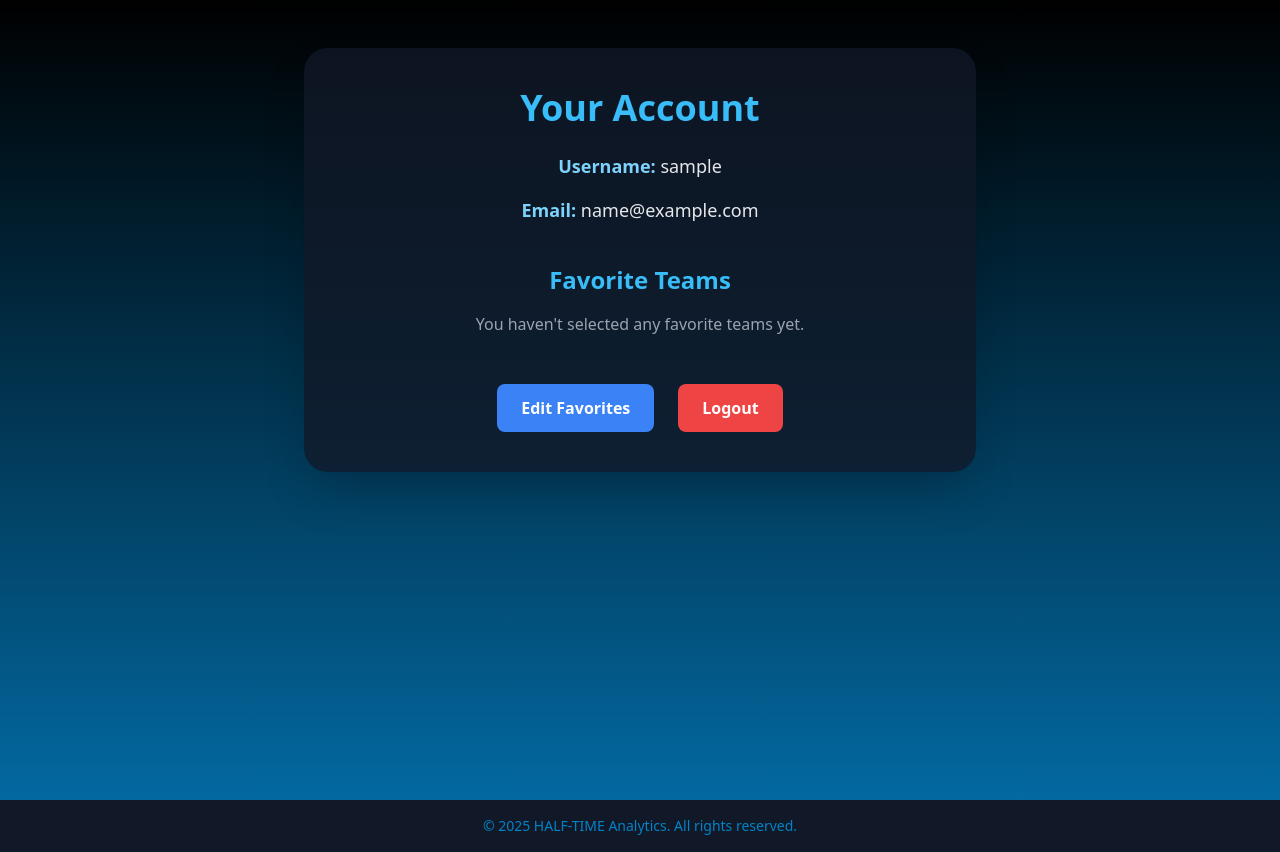
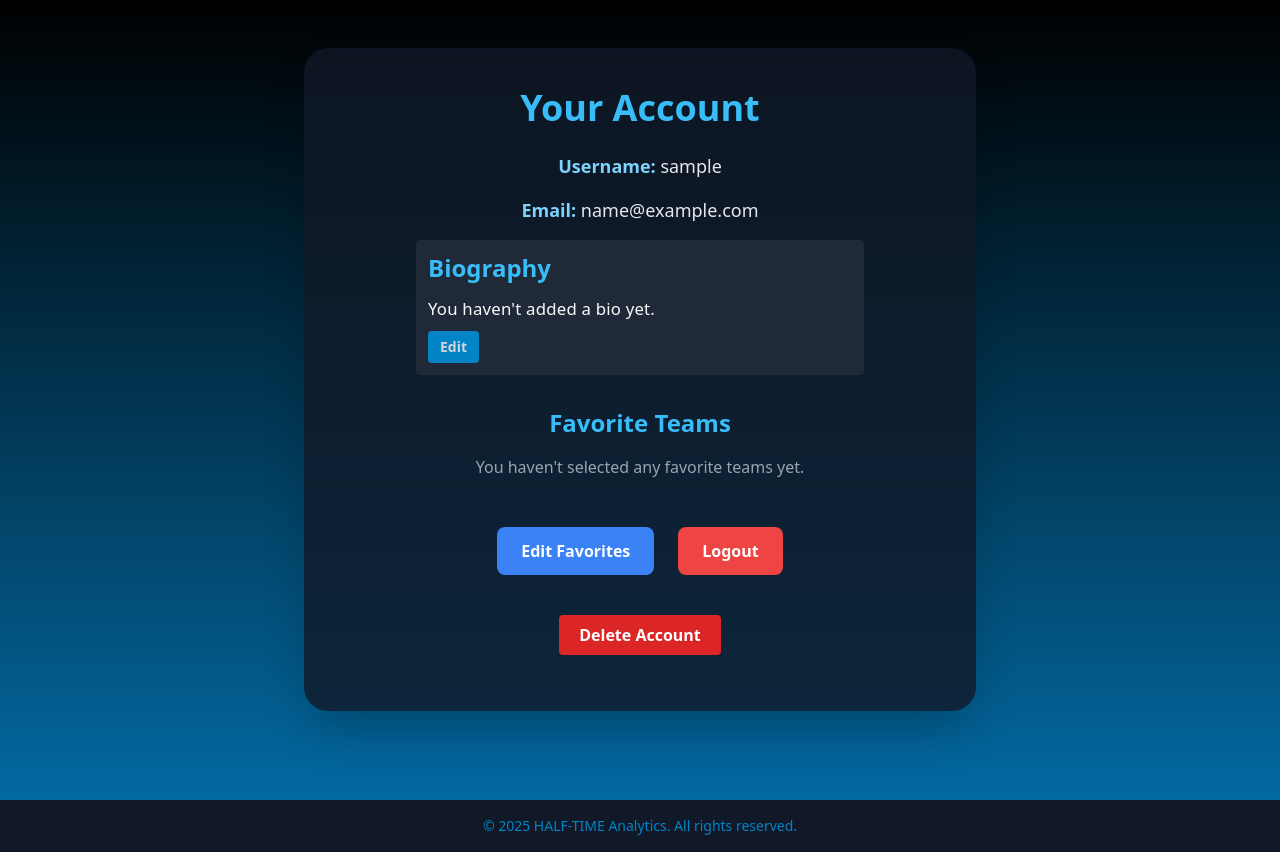
Before and after one commit to tnazm/sports-tracker, a Django app: page /account/ in a window 1280 px wide. Shown: the part 80-932 px from the top of the page. Run offline with Django 4.2, Linux system fonts and the light colour scheme; the visitor is signed in with stand-in values (Sample User, id 1); data comes from the database, SQL or seed files in the repository; some libraries are stand-ins or nearby versions.

Commit message:
added user bio

```diff
--- a/sportstracker_app/forms.py
+++ b/sportstracker_app/forms.py
@@ -1,6 +1,16 @@
 from django import forms
 from django.contrib.auth.models import User
 from django.contrib.auth.forms import UserCreationForm
+from .models import Profile
+
+
+class ProfileForm(forms.ModelForm):
+    class Meta:
+        model = Profile
+        fields = ['bio']
+        widgets = {
+            'bio': forms.Textarea(attrs={'rows':4, 'cols':40, 'placeholder':'Tell other users a little about yourself...'}),
+        }
 
 class CustomUserCreationForm(UserCreationForm):
     email = forms.EmailField(required=True)
--- a/sportstracker_app/templates/account.html
+++ b/sportstracker_app/templates/account.html
@@ -13,9 +13,37 @@
     <div class="space-y-4 text-lg text-gray-200">
       <p><span class="font-semibold text-sky-300">Username:</span> {{ user.username }}</p>
       <p><span class="font-semibold text-sky-300">Email:</span> {{ user.email|default:"(not provided)" }}</p>
+
+      <div id="bio-section" class="mt-8 max-w-md mx-auto text-left bg-gray-800 p-3 rounded text-gray-300">
+        <h2 class="text-2xl font-semibold text-sky-400 mb-3">Biography</h2>
+
+        <div id="bio-view" class="space-y-2">
+          {% if profile and profile.bio %}
+            <!-- larger, higher-contrast text for viewing -->
+            <p id="bio-text" class="whitespace-pre-wrap text-lg leading-relaxed text-white">{{ profile.bio|linebreaksbr }}</p>
+          {% else %}
+            <p id="bio-text" class="text-gray-300 text-lg leading-relaxed">You haven't added a bio yet.</p>
+          {% endif %}
+          <div class="mt-2">
+            <button id="edit-bio-btn" type="button" class="bg-sky-600 hover:bg-sky-500 px-3 py-1.5 rounded font-semibold text-sm">Edit</button>
+          </div>
+        </div>
+
+        <form id="bio-form" method="post" action="{% url 'update_account' %}" class="mt-2" style="display:none;">
+          {% csrf_token %}
+          <div class="w-full">
+            {{ profile_form.bio }}
+          </div>
+
+          <div class="mt-3 flex gap-3">
+            <button type="submit" class="bg-sky-600 hover:bg-sky-500 px-3 py-1.5 rounded font-semibold text-sm">Save</button>
+            <button id="cancel-bio-btn" type="button" class="bg-gray-600 hover:bg-gray-500 px-3 py-1.5 rounded font-semibold text-sm">Cancel</button>
+          </div>
+        </form>
+      </div>
     </div>
 
-    <div class="mt-10">
+    <div class="mt-8">
       <h2 class="text-2xl font-semibold text-sky-400 mb-4">Favorite Teams</h2>
       {% if favorites %}
         <ul class="flex flex-wrap justify-center gap-4">
@@ -34,6 +62,15 @@
       <a href="{% url 'pick_team' %}" class="bg-blue-500 hover:bg-blue-700 px-6 py-3 rounded-lg font-semibold transition">Edit Favorites</a>
       <a href="{% url 'logout' %}" class="bg-red-500 hover:bg-red-700 px-6 py-3 rounded-lg font-semibold transition">Logout</a>
     </div>
+
+    <!-- Delete account moved to bottom -->
+    <div class="mt-10 mb-4 flex justify-center">
+      <form method="post" action="{% url 'delete_account' %}" onsubmit="return confirm('Are you sure you want to delete your account? This action cannot be undone.');">
+        {% csrf_token %}
+        <input type="hidden" name="confirm" value="DELETE">
+        <button type="submit" class="bg-red-600 hover:bg-red-700 px-5 py-2 rounded font-semibold">Delete Account</button>
+      </form>
+    </div>
   </div>
 
   {% else %}
@@ -50,4 +87,70 @@
   {% endif %}
 
 </section>
+
+<!-- styles to improve visibility of typed characters -->
+<style>
+  /* make viewed bio text easier to read */
+  #bio-section #bio-text {
+    font-size: 1.05rem;       /* slightly larger */
+    line-height: 1.6;         /* more breathing room */
+    letter-spacing: 0.2px;
+    color: #f8fafc;           /* bright white-ish */
+  }
+
+  /* style the edit textarea / input rendered by the form so typed chars stand out */
+  #bio-section textarea,
+  #bio-section input[type="text"] {
+    font-size: 1rem;
+    line-height: 1.6;
+    color: #0f172a;          /* dark text for contrast on light background */
+    background: #f8fafc;     /* light background for the editing field */
+    padding: 0.5rem 0.75rem;
+    border-radius: 0.375rem;
+    border: 1px solid #cbd5e1;
+    width: 100%;
+    min-height: 6rem;        /* taller editing area */
+    resize: vertical;
+    box-sizing: border-box;
+  }
+
+  /* placeholder color for clarity */
+  #bio-section textarea::placeholder,
+  #bio-section input[type="text"]::placeholder {
+    color: #94a3b8;
+  }
+
+  /* ensure the edit form field contrasts with the surrounding dark bg */
+  #bio-section form {
+    margin-top: 0.5rem;
+  }
+</style>
+
+<script>
+  (function(){
+    const editBtn = document.getElementById('edit-bio-btn');
+    const cancelBtn = document.getElementById('cancel-bio-btn');
+    const bioView = document.getElementById('bio-view');
+    const bioForm = document.getElementById('bio-form');
+
+    if (!editBtn || !cancelBtn || !bioView || !bioForm) return;
+
+    editBtn.addEventListener('click', () => {
+      bioView.style.display = 'none';
+      bioForm.style.display = 'block';
+      const textarea = bioForm.querySelector('textarea, input[type="text"]');
+      if (textarea) {
+        textarea.focus();
+        const val = textarea.value;
+        textarea.value = '';
+        textarea.value = val;
+      }
+    });
+
+    cancelBtn.addEventListener('click', () => {
+      bioForm.style.display = 'none';
+      bioView.style.display = 'block';
+    });
+  })();
+</script>
 {% endblock %}
--- a/sportstracker_app/urls.py
+++ b/sportstracker_app/urls.py
@@ -9,6 +9,8 @@ urlpatterns = [
     path('week/<int:num>/', views.week, name='week'),
     path('newuserwelcome/',views.pick_team,name='pickteam'),
     path('account/',views.user_account,name='account'),
+    path('account/update/', views.update_account, name='update_account'),
+    path('account/delete/', views.delete_account, name='delete_account'),
     path('pick-team/', views.pick_team, name='pick_team'),
     path('favteamgames/<str:team>/',views.fav_team_games,name="fav_team_games")
     #path('teams/', views.teams, name='teams'),
--- a/sportstracker_app/views.py
+++ b/sportstracker_app/views.py
@@ -25,7 +25,7 @@ if BACKEND_PATH_STR not in sys.path:
 
 from django.shortcuts import render, redirect, HttpResponse
 from .models import Game
-from .forms import CustomUserCreationForm
+from .forms import CustomUserCreationForm, ProfileForm
 
 # Try to import backend scripts (don’t crash if they’re missing)
 # try:
@@ -128,20 +128,15 @@ def register(request):
 def pick_team(request):
     if request.user.is_authenticated:
         current_user = Profile.objects.get(user=request.user.id)
-        fav_teams = current_user.favorite_team["fav_teams"]
+        fav_teams = current_user.favorite_team.get("fav_teams", [])
+        team = fav_teams[0] if fav_teams else 1
+    else:
+        team = None
 
-        if fav_teams== []:
-            team = 1
-        else:
-            team = fav_teams[0]
-    else:
-        team=None
     if request.user.is_authenticated:
         current_user = Profile.objects.get(user=request.user.id)
-        user_favteam = current_user.favorite_team["fav_teams"]
-
-        favorites=request.session.get('favorite_teams', user_favteam)
-
+        user_favteam = current_user.favorite_team.get("fav_teams", [])
+        favorites = request.session.get('favorite_teams', user_favteam)
 
         if request.method == 'POST':
             selected_team = request.POST.get('team')
@@ -151,26 +146,17 @@ def pick_team(request):
                     if selected_team not in favorites:
                         favorites.append(selected_team)
                         request.session['favorite_teams'] = favorites
-                        # messages.success(request, f'You have added {selected_team} to your favorite teams.')
-                    else:
-                        pass
-                        # messages.info(request, f'{selected_team} is already in your favorite teams.')
-
                 elif action == 'remove':
                     if selected_team in favorites:
                         favorites.remove(selected_team)
                         request.session['favorite_teams'] = favorites
-                        # messages.success(request, f'You have removed {selected_team} from your favorite teams.')
-                    else:
-                        pass
-                        # messages.info(request, f'{selected_team} is not in your favorite teams.')
-
 
             request.session['favorite_teams'] = favorites
             return redirect('pickteam')
-        Profile.objects.filter(user=current_user.user).update(favorite_team={"fav_teams":favorites})
 
-        return render(request, "newuserhub.html", {"Weeks": Weeks, "Teams": nfl_teams, "Favorites": favorites,"currentuser":current_user,"Team":team})
+        Profile.objects.filter(user=current_user.user).update(favorite_team={"fav_teams": favorites})
+
+        return render(request, "newuserhub.html", {"Weeks": Weeks, "Teams": nfl_teams, "Favorites": favorites, "currentuser": current_user, "Team": team})
     else:
         return render(request, "newuserhub.html", {"Weeks": Weeks, "Teams": nfl_teams})
 
@@ -190,16 +176,49 @@ def user_account(request):
 
         current_user = Profile.objects.get(user=request.user.id)
 
-
-        return render(request, 'account.html',{
-            'user':current_user.user,
-            'favorites':current_user.favorite_team["fav_teams"],
-            'Weeks':Weeks,"Team":team
+        return render(request, 'account.html', {
+            'user': current_user.user,
+            'favorites': current_user.favorite_team.get("fav_teams", []),
+            'Weeks': Weeks,
+            'Team': team,
+            'profile': current_user,
+            'profile_form': ProfileForm(instance=current_user),
+        })
+    else:
+        return render(request, 'account.html',{"Weeks":Weeks,"Team":team})
 
 
-    })
-    else:
-        return render(request, 'account.html',{"Weeks":Weeks,"Team":team})
+
+@login_required
+def update_account(request):
+    if request.method == 'POST':
+        prof = Profile.objects.get(user=request.user.id)
+        form = ProfileForm(request.POST, instance=prof)
+        if form.is_valid():
+            form.save()
+            messages.success(request, 'Profile updated.')
+        else:
+            messages.error(request, 'There was a problem saving your profile.')
+    return redirect('account')
+
+
+@login_required
+def delete_account(request):
+    if request.method == 'POST':
+        confirm = request.POST.get('confirm')
+        if confirm == 'DELETE':
+            user = request.user
+            logout(request)
+            try:
+                user.delete()
+            except Exception:
+                messages.error(request, 'Unable to delete account.')
+                return redirect('account')
+            messages.success(request, 'Your account has been deleted.')
+            return redirect('home')
+        else:
+            messages.error(request, 'Please confirm account deletion.')
+    return redirect('account')
 
 
 
```
